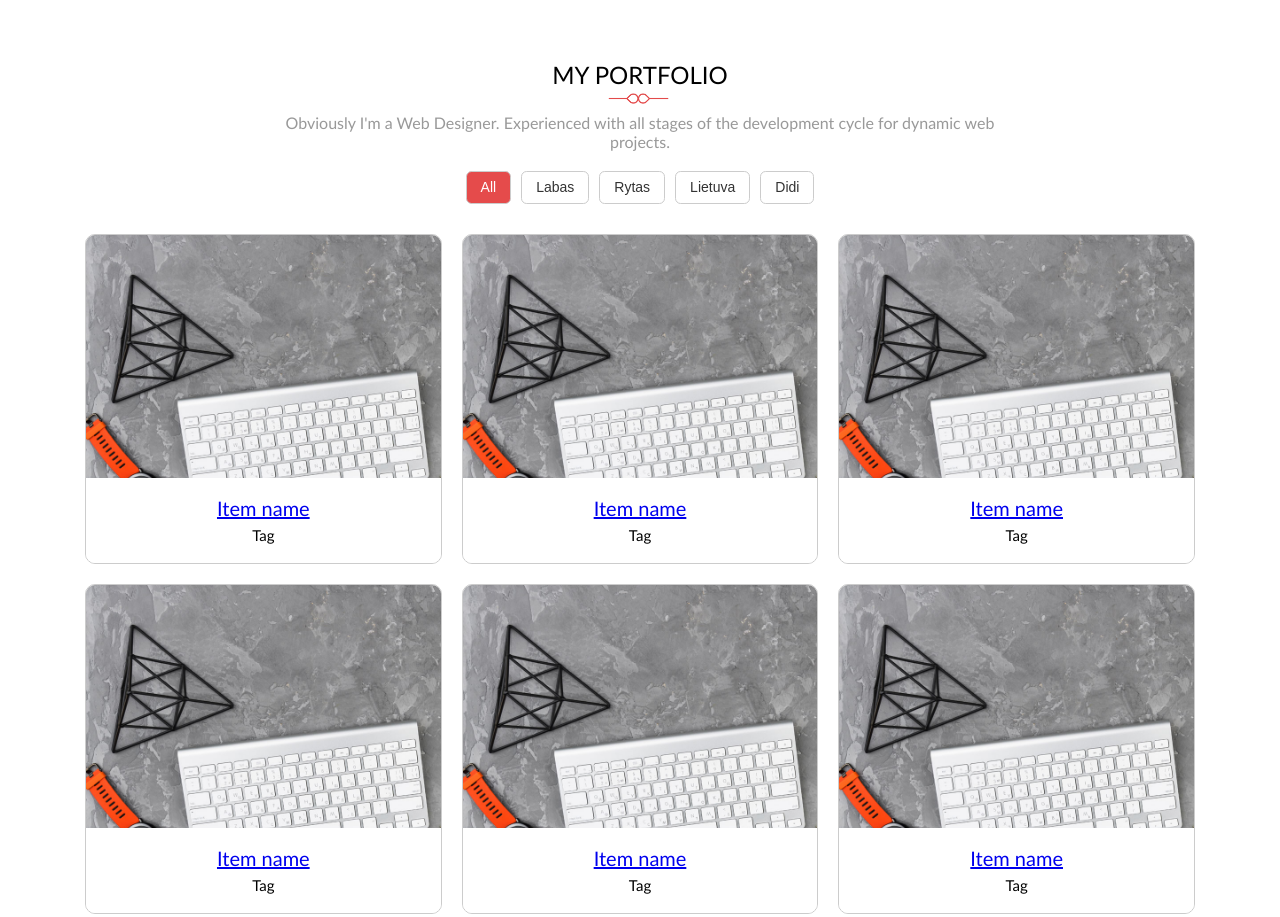
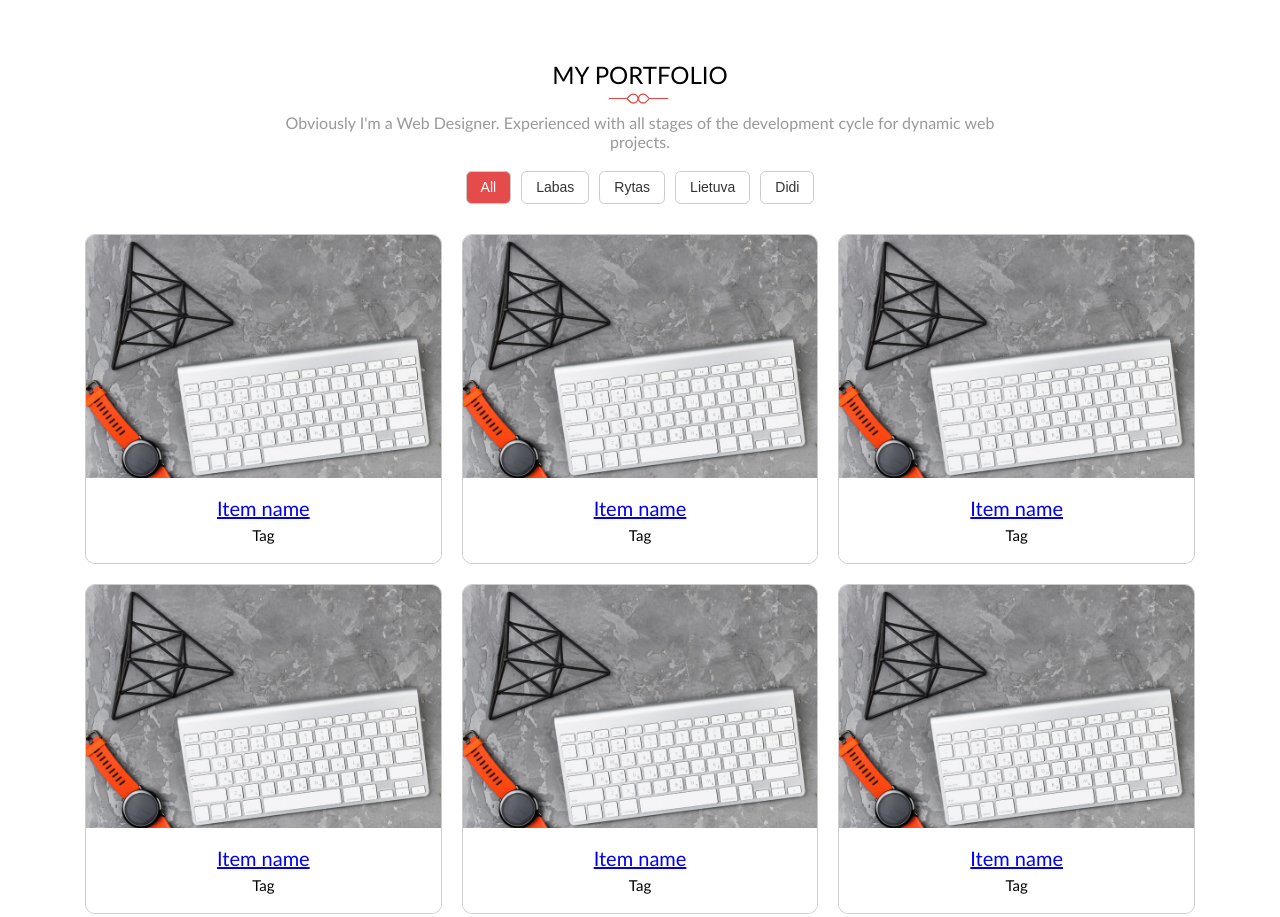
Before and after one commit to sgrazys/06-mokomasis-portfolio, a website with bundled scripts: page index.html in a window 1280 px wide. Shown: the top 917 px of the page. Built offline with nearby package versions, Linux system fonts and the light colour scheme.

Commit message:
style fix

```diff
--- a/css/components/gallery.css
+++ b/css/components/gallery.css
@@ -46,7 +46,7 @@
 .gallery .item > .visual {
     width: 100%;
     font-size: inherit;
-    height: calc(330px - (--fs) * 8.5);
+    height: calc(330px - var(--fs) * 8.5);
     position: relative;
 }
 .gallery .visual > .img {
```
